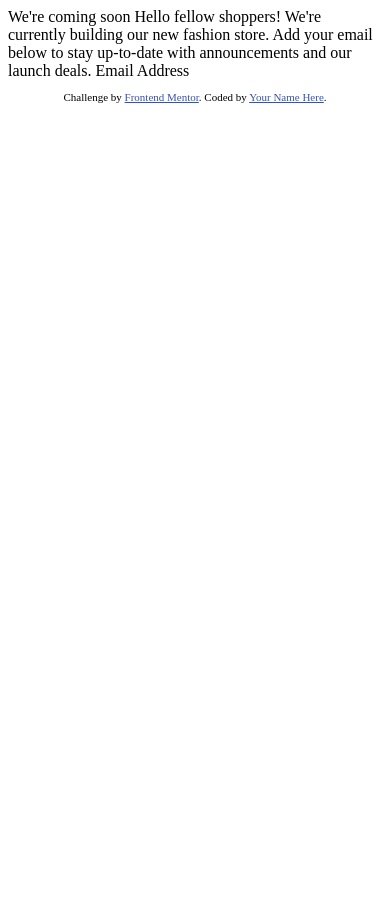
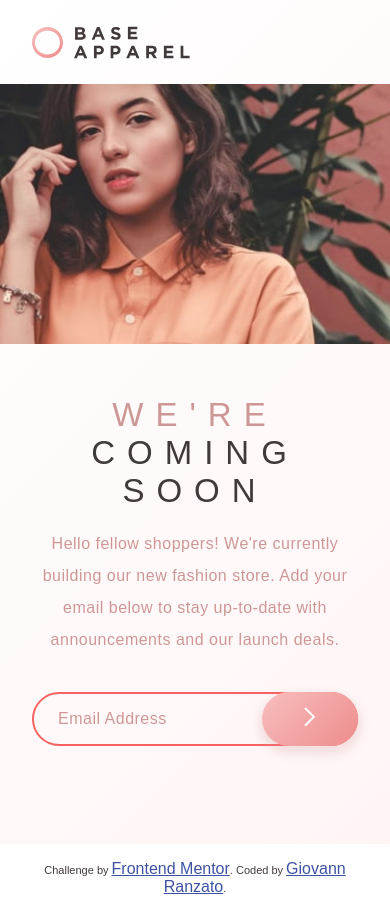
Before and after one commit to GiovanniRanzato/base-apparel-coming-soon-master, a plain HTML site: page index.html in a window 390 px wide. Before the commit the page ends 844 px from the top, so only its background shows below. Drawn offline with Linux system fonts and the light colour scheme.

Commit message:
Mobile design

```diff
--- /dev/null
+++ b/functions.js
@@ -0,0 +1,17 @@
+const data={
+    titleSpan:"We're",
+    title:" coming soon",
+    description:"Hello fellow shoppers! We're currently building our new fashion store. Add your email below to stay up-to-date with announcements and our launch deals.",
+    inputLabel:"Email Address",
+    message: "Provide a valid email"
+}
+loadData();
+function loadData () {
+    document.getElementById("title").innerHTML="<span>"+data.titleSpan+"</span> "+data.title;
+    document.getElementById("input-text").setAttribute("placeholder",data.inputLabel);
+    document.getElementById("description").innerHTML=data.description;
+    document.getElementById("message").innerHTML=data.message;
+}
+function validate(id){
+    const a= document.getElementById(id).value
+}
--- a/index.html
+++ b/index.html
@@ -1,33 +1,51 @@
 <!DOCTYPE html>
 <html lang="en">
+
 <head>
   <meta charset="UTF-8">
-  <meta name="viewport" content="width=device-width, initial-scale=1.0"> <!-- displays site properly based on user's device -->
+  <meta name="viewport" content="width=device-width, initial-scale=1.0">
+  <!-- displays site properly based on user's device -->
 
   <link rel="icon" type="image/png" sizes="32x32" href="./images/favicon-32x32.png">
-
   <title>Frontend Mentor | Base Apparel coming soon page</title>
 
-  <!-- Feel free to remove these styles or customise in your own stylesheet 👍 -->
-  <style>
-    .attribution { font-size: 11px; text-align: center; }
-    .attribution a { color: hsl(228, 45%, 44%); }
-  </style>
+  <!-- STYLES -->
+  <!-- Fonts -->
+  <link href="https://fonts.googleapis.com/css2?family=Josefin+Sans:wght@300;400;600&display=swap" rel="stylesheet">
+  <!-- Custom classes -->
+  <link href="./style.css" rel="stylesheet">
 </head>
+
 <body>
+  <div class="main-container">
+    <div class="heading">
+      <img src="images/logo.svg" alt="logo"/>
+    </div>
+    <div class="cover">
+      <img src="./images/hero-mobile.jpg"  alt="cover" />
+    </div>
+    <div class="container">
+      <h1 id="title" class="title"> </h1>
+      <div id="description"  class="description text"></div>
+      <div class="input">
+        <input id="input-text"  type="text" class="input-text text input-invalid" value="" />
+        <img src="./images/icon-error.svg" alt="icon" class="icon hidden" />
+        <button  id="submit" class="button softShadow" onClick="validate('input-text')"><img src="./images/icon-arrow.svg" alt="icon"/></button>
+      </div>
+      <div id="message" class="message warning text hidden"></div>
+    </div>
 
-  We're coming soon
+  </div>
+  <div class="side-cover">
 
-  Hello fellow shoppers! We're currently building our new fashion store.
-  Add your email below to stay up-to-date with announcements and our launch deals.
-
-  Email Address
-
-  <footer>
+  </div>
+  <footer class="footer">
     <p class="attribution">
       Challenge by <a href="https://www.frontendmentor.io?ref=challenge" target="_blank">Frontend Mentor</a>.
-      Coded by <a href="#">Your Name Here</a>.
+      Coded by <a href="#">Giovann Ranzato</a>.
     </p>
   </footer>
 </body>
+<script src="functions.js"></script>
+
 </html>
--- /dev/null
+++ b/style.css
@@ -0,0 +1,134 @@
+/* GENERAL STYLES */
+/* CSS VARIABLES */
+:root{
+    /* Colors */
+    --desatutated-red: hsla(0, 36%, 70%,1);
+    --desatutated-red-025: hsla(0, 36%, 70%,0.25);
+    --soft-red: hsla(0, 93%, 68%,1);
+    --graish-red: hsl(0, 6%, 24%);
+    --gradient-1: linear-gradient( 135deg, hsl(0, 0%, 100%), hsl(0, 100%, 98%) );
+    --gradient-2: linear-gradient( 135deg, hsl(0, 80%, 86%), hsl(0, 74%, 74%) );
+    /* Spacing */
+}
+body, * {
+    margin: 0;
+    padding: 0;
+    font-size: 16px;
+    font-family: Josefin, sans-serif;
+    font-weight: 400;
+    color: var(--graish-red);
+    box-sizing: border-box;
+}
+input, button {
+    outline: none;
+}
+/* utility */
+.soft-red{ color: var(--desatutated-red); }
+.text-thin{ font-weight: 300; }
+.text-bold{ font-weight: 600; }
+.hidden { display: none}
+
+/* Typography */
+h1, h1 span{
+    font-size: 33px;
+    text-transform: uppercase;
+    letter-spacing: 12px;
+}
+h1 {font-weight: 400;}
+h1 span {
+    color: var(--desatutated-red);
+    font-weight: 300;
+}
+.text{
+    color: var(--desatutated-red);
+    font-weight: 400;
+    letter-spacing: 0.5px;
+}
+.softShadow{
+    -webkit-box-shadow: 0px 5px 10px 3px var(--desatutated-red-025);
+    -moz-box-shadow: 0px 5px 10px 3px var(--desatutated-red-025);
+    box-shadow: 0px 5px 10px 3px var(--desatutated-red-025);
+}
+
+/*  Custom classes */
+.main-container{
+    width: 100%;
+    min-height: 100vh;
+    background: var(--gradient-1);
+/*    background-image: url("./images/bg-pattern-desktop.svg");
+    background-repeat: no-repeat; */
+}
+.heading{
+    height: 84px;
+    margin: 0 32px 0 32px;
+    display: flex;
+    align-items: center;
+}
+.cover{
+    width: 100%;
+    overflow: hidden;
+}
+.cover img {
+    width: 100%;
+    object-fit: fill;
+}
+.container{
+    margin: 48px 32px 0 32px;
+    text-align: center;
+    display: flex;
+    flex-flow: column;
+}
+.description {
+    margin:18px 0 18px 0;
+    line-height: 2;
+}
+.input{
+    position: relative;
+    display: flex;
+    align-items: center;
+    margin: 18px 0;
+}
+.input-text {
+    height: 54px;
+    width: 100%;
+    border: 1px solid;
+    background-color: transparent;
+    border-radius: 27px;
+    padding: 16px 24px;
+    padding-right: 140px;
+
+}
+.input-text::placeholder{
+    color: var(--desatutated-red);
+}
+.input-valid{
+    border-color:var(--desatutated-red);
+}
+.input-invalid{
+    border: 2px solid var(--soft-red);
+}
+
+.input .icon,
+.input .button{
+    position: absolute;
+    z-index: 2;
+}
+.input .icon {
+    right:110px;
+}
+.input .button {
+    right: 0;
+    width: 96px;;
+    border-radius: 27px;
+    background: var(--gradient-2);
+    border: none;
+    height: 100%;
+}
+.message {
+    margin: 16px;
+    text-align: left;
+}
+/* FOOTER */
+.footer { padding: 16px; }
+.attribution { font-size: 11px; text-align: center; }
+.attribution a { color: hsl(228, 45%, 44%); }
```
